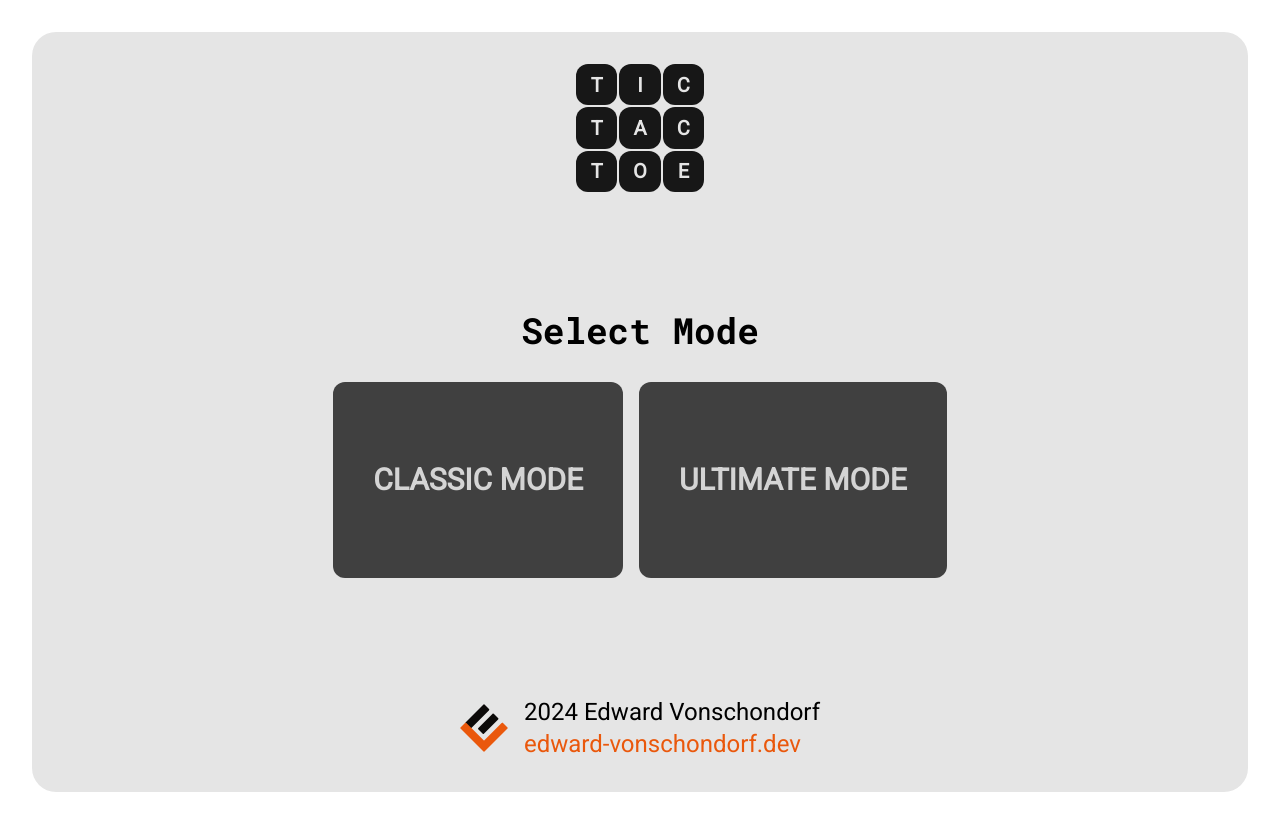
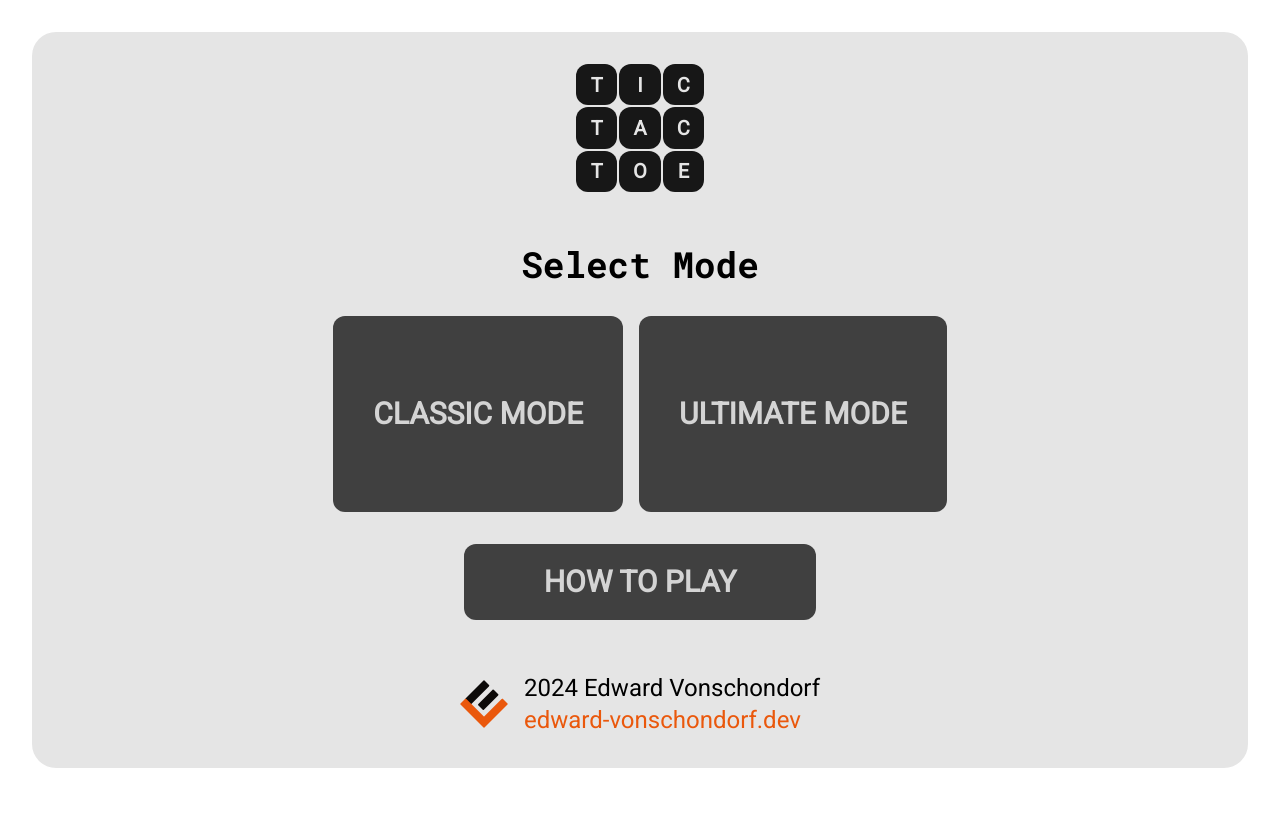
Before and after one commit to Torvec/tic-tac-toe-react, a React (Vite) app: page / in a window 1280 px wide. After the commit the page ends 800 px from the top, so only its background shows below. Built offline with nearby package versions, Linux system fonts and the light colour scheme.

Commit message:
Add how to play button in modes, create a custom fullscreen class and use it in app tsx

```diff
--- a/src/App.css
+++ b/src/App.css
@@ -1,3 +1,7 @@
 @tailwind base;
 @tailwind components;
 @tailwind utilities;
+
+.fullscreen {
+  min-height: calc(100vh - 64px);
+}
--- a/src/App.tsx
+++ b/src/App.tsx
@@ -9,7 +9,7 @@ import Footer from "./components/ui/footer";
 export default function App() {
   return (
     <div className="rounded-3xl bg-neutral-200">
-      <div className="container mx-auto flex min-h-[95vh] flex-col">
+      <div className="fullscreen container mx-auto flex flex-col">
         <Header />
         <main className="flex-grow place-content-center">
           <Mode />
--- a/src/components/pages/mode.tsx
+++ b/src/components/pages/mode.tsx
@@ -12,9 +12,12 @@ export default function mode() {
       <h2 className="mb-8 text-center font-mono text-4xl font-bold">
         {text.header}
       </h2>
-      <div className="flex justify-center gap-4">
+      <div className="flex justify-center gap-4 mb-8">
         <Button type="large">{text.classicButton}</Button>
         <Button type="large">{text.ultimateButton}</Button>
+      </div>
+      <div className="flex justify-center">
+        <Button type="small">How To Play</Button>
       </div>
     </>
   );
--- a/src/components/ui/footer.tsx
+++ b/src/components/ui/footer.tsx
@@ -1,13 +1,22 @@
 export default function Footer() {
+  const text = {
+    year: 2024,
+    name: "Edward Vonschondorf",
+    website: "edward-vonschondorf.dev",
+    link: "https://edward-vonschondorf.dev",
+  };
+
   return (
     <footer className="py-8 md:flex md:justify-center md:gap-4">
       <div className="md:self-center">
         <img src="logo_bo.png" alt="My EV Logo" />
       </div>
       <div className="text-2xl">
-        <p>2024 Edward Vonschondorf</p>
-        <a className="text-orange-600" href="https://edward-vonschondorf.dev">
-          edward-vonschondorf.dev
+        <p>
+          {text.year} {text.name}
+        </p>
+        <a className="text-orange-600" href={text.link}>
+          {text.website}
         </a>
       </div>
     </footer>
```
